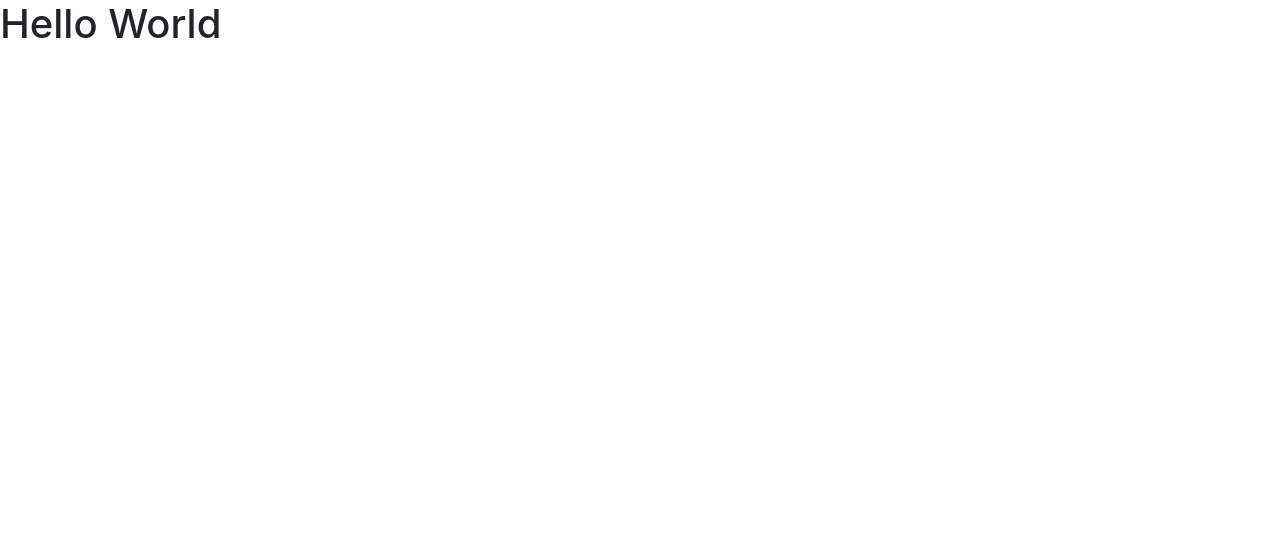
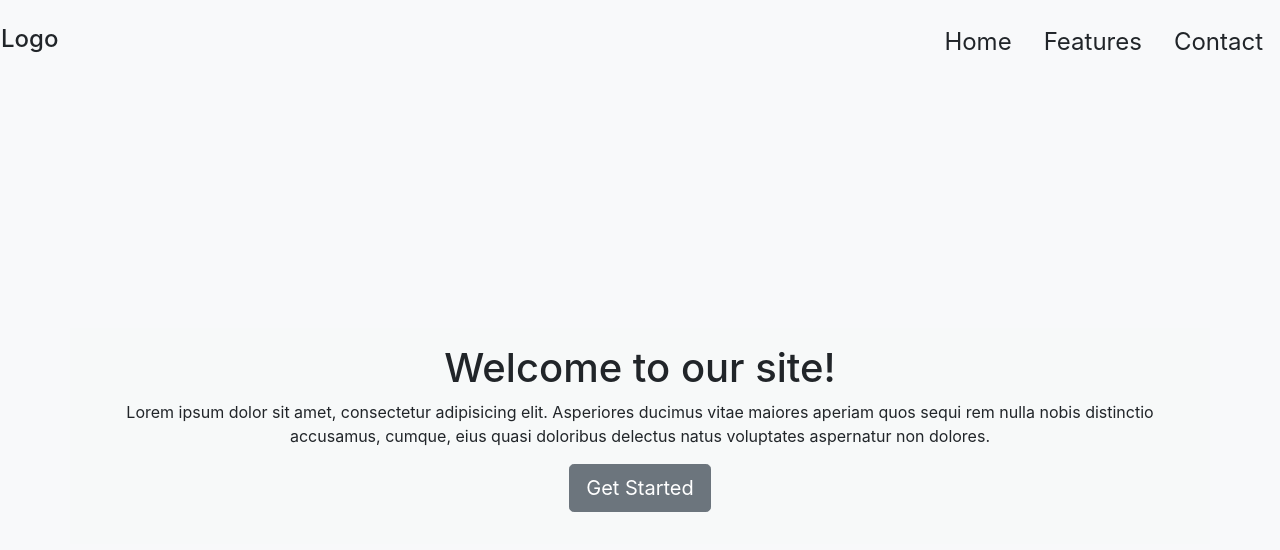
Before and after one commit to harissucipto/learn-react-testing-library, a React (Create React App) app: page / in a window 1280 px wide. Shown: the top 550 px of the page. Built offline with nearby package versions, Linux system fonts and the light colour scheme.

Commit message:
add testing eg jumbotron

```diff
--- a/src/App.js
+++ b/src/App.js
@@ -1,9 +1,11 @@
+import Jumbotron from "./chapter-2/Jumbotron";
+
 
 
 const App = () => {
-  return <div>
-    <h1>Hello World</h1>
-  </div>
+  return <>
+    <Jumbotron />
+  </>
 }
 
 export default App;
--- /dev/null
+++ b/src/chapter-2/Jumbotron.js
@@ -0,0 +1,60 @@
+const Jumbotron = () => {
+    return (
+      <header
+        className="p-3 text-center bg-light"
+        style={{
+          height: '100vh',
+          backgroundSize: 'cover'
+        }}
+      >
+        <div className="row justify-content-between">
+          <h3 className="navbar-brand mb-0" style={{ fontSize: '1.5rem' }}>
+            Logo
+          </h3>
+
+          <nav>
+            <ul className="nav" style={{ fontSize: '1.5rem' }}>
+              <li className="nav-item">
+                <a className="nav-link text-body" href="/home">
+                  Home
+                </a>
+              </li>
+              <li className="nav-item">
+                <a className="nav-link text-body" href="/features">
+                  Features
+                </a>
+              </li>
+              <li className="nav-item">
+                <a className="nav-link text-body" href="/contact">
+                  Contact
+                </a>
+              </li>
+            </ul>
+          </nav>
+        </div>
+
+        <main
+          className="container p-3"
+          style={{
+            marginTop: '260px',
+            backgroundColor: 'rgba(248, 249, 250, .5)'
+          }}
+        >
+          <h1>Welcome to our site!</h1>
+          <p>
+            Lorem ipsum dolor sit amet, consectetur adipisicing elit. Asperiores
+            ducimus vitae maiores aperiam quos sequi rem nulla nobis distinctio
+            accusamus, cumque, eius quasi doloribus delectus natus voluptates
+            aspernatur non dolores.
+          </p>
+          <p>
+            <button href="#" className="btn btn-lg btn-secondary">
+              Get Started
+            </button>
+          </p>
+        </main>
+      </header>
+    )
+  }
+
+  export default Jumbotron
```
Also changed, not shown: 1 other file (tests, documents, lock files or other folders).
